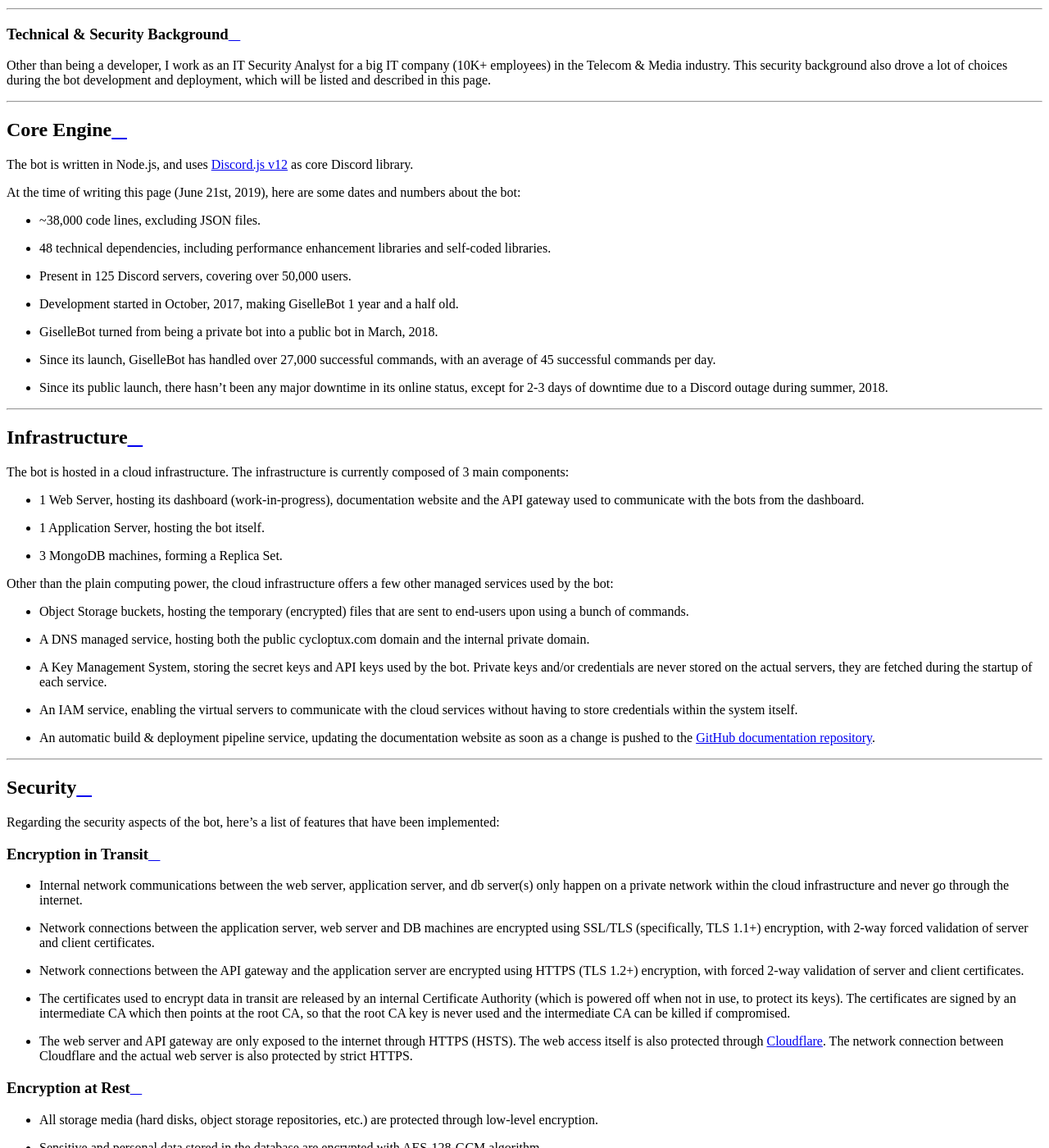
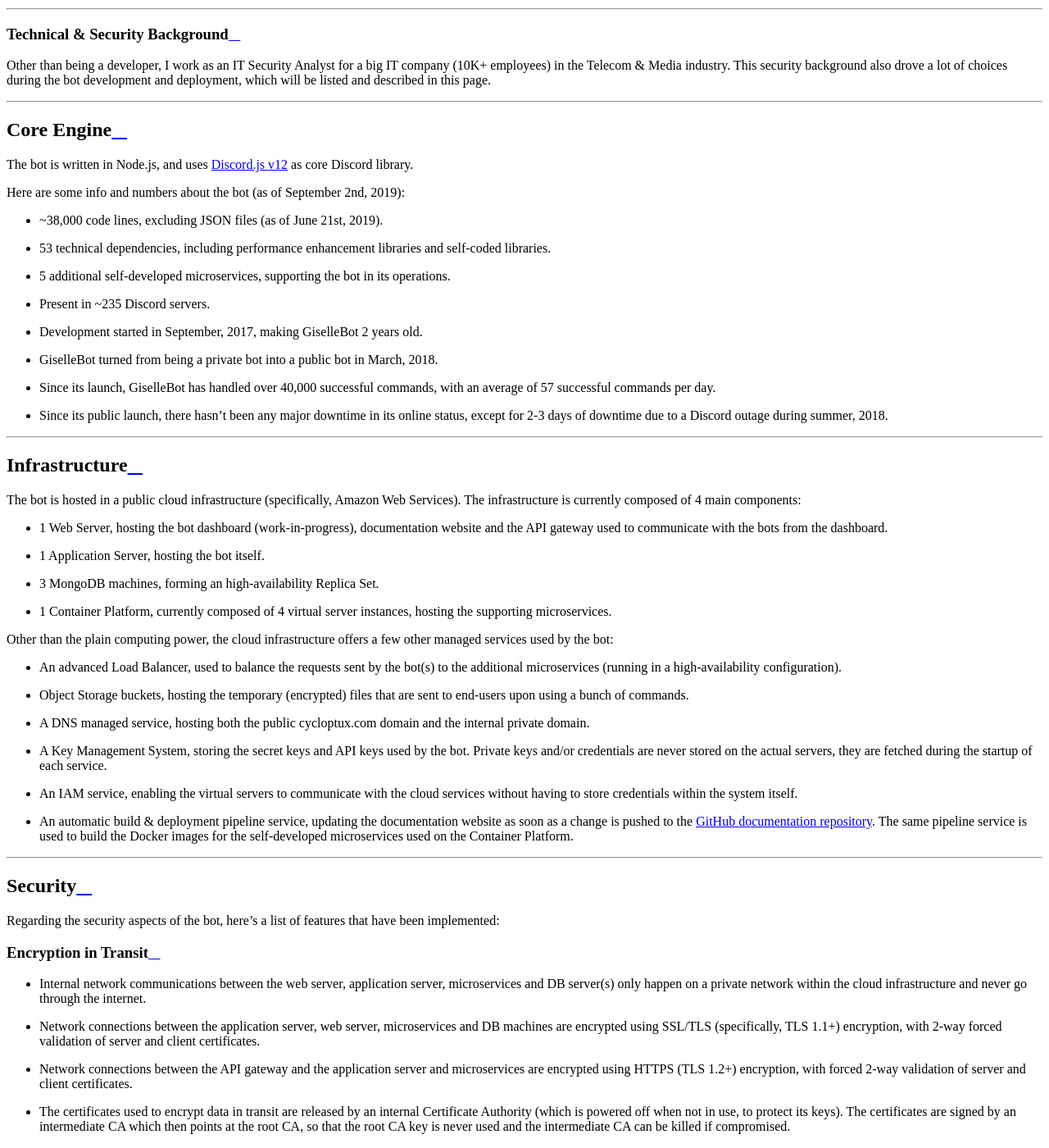
Before and after one commit to cycloptux/GiselleBot-Documentation, a Sphinx documentation site: the page built from docs/source/technical-and-security.rst, in a window 1280 px wide and 1400 px high, scrolled down 1123 px. Shown: the whole window at 82% size. Built offline with Sphinx 7.4.7 and the Read the Docs theme 2.0.0, drawn with Linux system fonts in a browser that asks for light colours; some of the changed text lies outside the part shown.

Commit message:
Added info about the microservices used by the bots.

```diff
--- a/docs/source/conf.py
+++ b/docs/source/conf.py
@@ -24,9 +24,9 @@ copyright = '2019, cycloptux'
 author = 'cycloptux'
 
 # The short X.Y version
-version = '3.0'
+version = '3.1'
 # The full version, including alpha/beta/rc tags
-release = '3.0.0'
+release = '3.1.0'
 
 # Substitutions
 rst_prolog = '''
--- a/docs/source/technical-and-security.rst
+++ b/docs/source/technical-and-security.rst
@@ -11,14 +11,15 @@ Core Engine
 
 The bot is written in Node.js, and uses `Discord.js v12 <https://discord.js.org/>`_ as core Discord library.
 
-At the time of writing this page (June 21st, 2019), here are some dates and numbers about the bot:
+Here are some info and numbers about the bot (as of September 2nd, 2019):
 
-* ~38,000 code lines, excluding JSON files.
-* 48 technical dependencies, including performance enhancement libraries and self-coded libraries.
-* Present in 125 Discord servers, covering over 50,000 users.
-* Development started in October, 2017, making GiselleBot 1 year and a half old.
+* ~38,000 code lines, excluding JSON files (as of June 21st, 2019).
+* 53 technical dependencies, including performance enhancement libraries and self-coded libraries.
+* 5 additional self-developed microservices, supporting the bot in its operations.
+* Present in ~235 Discord servers.
+* Development started in September, 2017, making GiselleBot 2 years old.
 * GiselleBot turned from being a private bot into a public bot in March, 2018.
-* Since its launch, GiselleBot has handled over 27,000 successful commands, with an average of 45 successful commands per day.
+* Since its launch, GiselleBot has handled over 40,000 successful commands, with an average of 57 successful commands per day.
 * Since its public launch, there hasn't been any major downtime in its online status, except for 2-3 days of downtime due to a Discord outage during summer, 2018.
 
 ....
@@ -26,19 +27,21 @@ At the time of writing this page (June 21st, 2019), here are some dates and numb
 Infrastructure
 ==============
 
-The bot is hosted in a cloud infrastructure. The infrastructure is currently composed of 3 main components:
+The bot is hosted in a public cloud infrastructure (specifically, Amazon Web Services). The infrastructure is currently composed of 4 main components:
 
-* 1 Web Server, hosting its dashboard (work-in-progress), documentation website and the API gateway used to communicate with the bots from the dashboard.
+* 1 Web Server, hosting the bot dashboard (work-in-progress), documentation website and the API gateway used to communicate with the bots from the dashboard.
 * 1 Application Server, hosting the bot itself.
-* 3 MongoDB machines, forming a Replica Set.
+* 3 MongoDB machines, forming an high-availability Replica Set.
+* 1 Container Platform, currently composed of 4 virtual server instances, hosting the supporting microservices.
 
 Other than the plain computing power, the cloud infrastructure offers a few other managed services used by the bot:
 
+* An advanced Load Balancer, used to balance the requests sent by the bot(s) to the additional microservices (running in a high-availability configuration).
 * Object Storage buckets, hosting the temporary (encrypted) files that are sent to end-users upon using a bunch of commands.
 * A DNS managed service, hosting both the public cycloptux.com domain and the internal private domain.
 * A Key Management System, storing the secret keys and API keys used by the bot. Private keys and/or credentials are never stored on the actual servers, they are fetched during the startup of each service.
 * An IAM service, enabling the virtual servers to communicate with the cloud services without having to store credentials within the system itself.
-* An automatic build & deployment pipeline service, updating the documentation website as soon as a change is pushed to the `GitHub documentation repository <https://github.com/cycloptux/GiselleBot>`_.
+* An automatic build & deployment pipeline service, updating the documentation website as soon as a change is pushed to the `GitHub documentation repository <https://github.com/cycloptux/GiselleBot>`_. The same pipeline service is used to build the Docker images for the self-developed microservices used on the Container Platform.
 
 ....
 
@@ -49,11 +52,11 @@ Regarding the security aspects of the bot, here's a list of features that have b
 
 Encryption in Transit
 ---------------------
-* Internal network communications between the web server, application server, and db server(s) only happen on a private network within the cloud infrastructure and never go through the internet.
-* Network connections between the application server, web server and DB machines are encrypted using SSL/TLS (specifically, TLS 1.1+) encryption, with 2-way forced validation of server and client certificates.
-* Network connections between the API gateway and the application server are encrypted using HTTPS (TLS 1.2+) encryption, with forced 2-way validation of server and client certificates.
+* Internal network communications between the web server, application server, microservices and DB server(s) only happen on a private network within the cloud infrastructure and never go through the internet.
+* Network connections between the application server, web server, microservices and DB machines are encrypted using SSL/TLS (specifically, TLS 1.1+) encryption, with 2-way forced validation of server and client certificates.
+* Network connections between the API gateway and the application server and microservices are encrypted using HTTPS (TLS 1.2+) encryption, with forced 2-way validation of server and client certificates.
 * The certificates used to encrypt data in transit are released by an internal Certificate Authority (which is powered off when not in use, to protect its keys). The certificates are signed by an intermediate CA which then points at the root CA, so that the root CA key is never used and the intermediate CA can be killed if compromised.
-* The web server and API gateway are only exposed to the internet through HTTPS (HSTS). The web access itself is also protected through `Cloudflare <https://www.cloudflare.com/>`_. The network connection between Cloudflare and the actual web server is also protected by strict HTTPS.
+* The web server and API gateway are only exposed to the internet through HTTPS (HSTS). The web access itself is also protected through `Cloudflare <https://www.cloudflare.com/>`_. The network connection between Cloudflare and the actual web server is also protected by strict HTTPS using automatically renewed certificates signed by `Let's Encrypt <https://letsencrypt.org/>`_.
 
 Encryption at Rest
 ------------------
@@ -68,10 +71,11 @@ Encryption at Rest
 
 Authentication, Authorization, Auditing
 ---------------------------------------
-* SSH access is protected via private keys and, in some cases, multi-factor authentication.
+* SSH access to the virtual servers is protected via private keys and, in some cases, multi-factor authentication.
 * Authorization between the virtual servers and the external cloud services is managed by IAM roles on the infrastructure-level so that credentials don't need to be stored on the servers.
+* Sensitive information needed by the microservices are either fetched from the KMS when the microservice starts, or passed through temporary environmental variables.
 * Every access and action is logged, both in the API gateway and in the application server. All bot commands are logged.
-* The API offered by the bots are not directly accessed from the internet. The API gateway acts as a bridge, and implements a fully fledged authentication and authorization workflow used to create and distribute temporary tokens to the end users.
+* The API offered by the bots are not directly accessed from the internet. The API gateway acts as a bridge, and implements a fully fledged authentication and authorization workflow used to create and distribute temporary tokens to the end users. Further authorization checks are applied on the specific API calls to restrict "authorized" users from requesting data that doesn't belong to them.
 
 Infrastructure Security
 -----------------------
```
